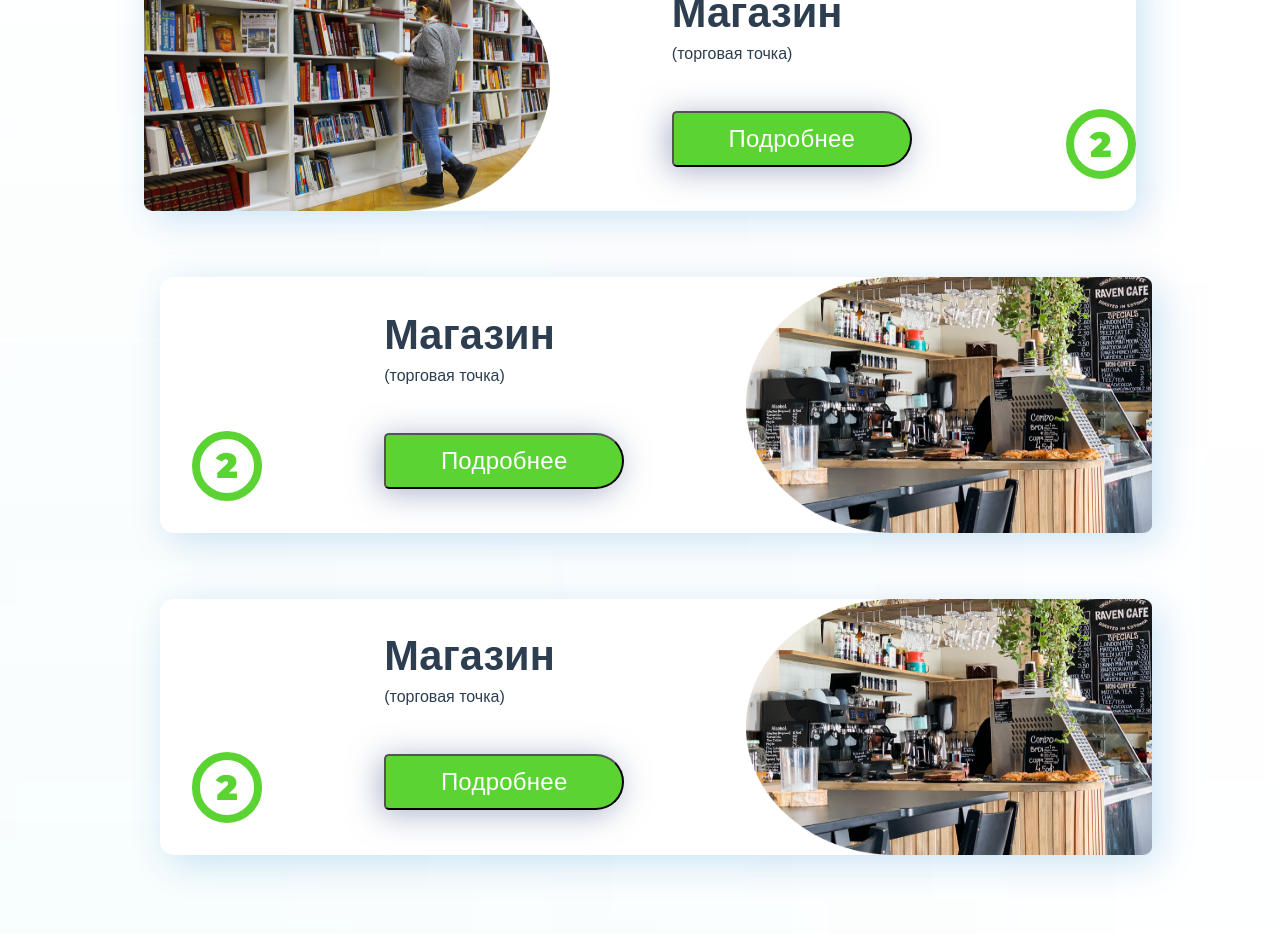
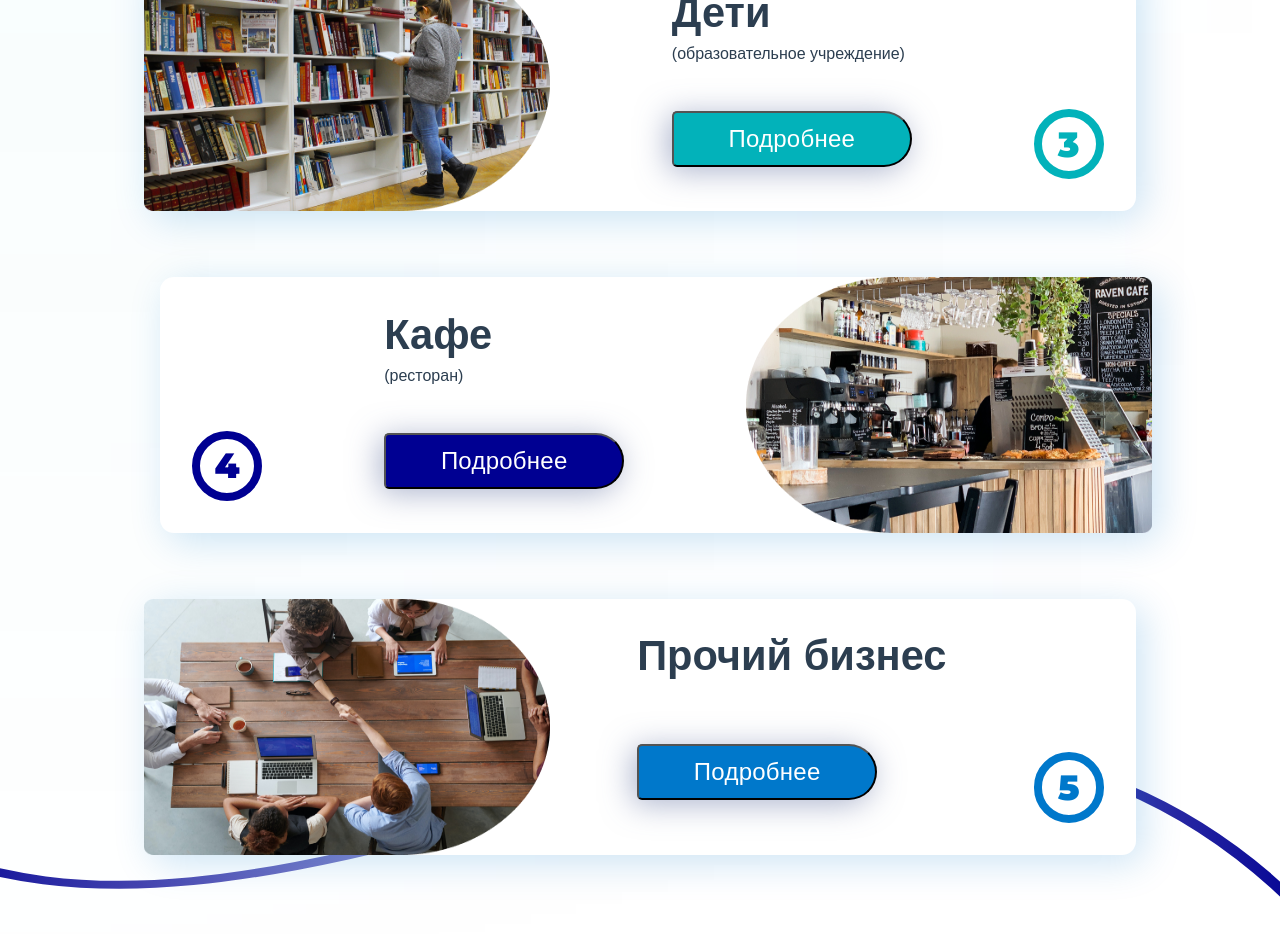
Before and after one commit to Bexram/vsk-iid, a Vue app: page / in a window 1280 px wide. Shown: the part 4080-5014 px from the top of the page. Built offline with nearby package versions, Linux system fonts and the light colour scheme; a web font is replaced by a local one.

Commit message:
ready desktop

```diff
--- a/src/components/programs.vue
+++ b/src/components/programs.vue
@@ -27,36 +27,35 @@
         <div class="card flex-row">
             <img :src="require('/src/assets/Intersect-2.png')">
             <div class="flex-column info">
-                <h3>Магазин</h3>
-                <span>(торговая точка)</span>
-                <button style="background-color: #5bd333" class="more">Подробнее</button>
+                <h3>Дети</h3>
+                <span>(образовательное учреждение)</span>
+                <button style="background-color: #02B2BA" class="more">Подробнее</button>
             </div>
             <div class="flex-column" style="justify-content: flex-end">
-                <div style="border-color: #5bd333" class="circle reverse flex-column"><span style="color: #5bd333" class="number">2</span></div>
+                <div style="border-color: #02B2BA" class="circle flex-column"><span style="color: #02B2BA" class="number">3</span></div>
             </div>
         </div>
 
         <div class="card flex-row reverse">
             <img :src="require('/src/assets/Intersect-3.png')">
             <div class="flex-column info">
-                <h3>Магазин</h3>
-                <span>(торговая точка)</span>
-                <button style="background-color: #5bd333" class="more">Подробнее</button>
+                <h3>Кафе</h3>
+                <span>(ресторан)</span>
+                <button style="background-color: #000092" class="more">Подробнее</button>
             </div>
             <div class="flex-column" style="justify-content: flex-end">
-                <div style="border-color: #5bd333" class="circle reverse flex-column"><span style="color: #5bd333" class="number">2</span></div>
+                <div style="border-color: #000092" class="circle reverse flex-column"><span style="color: #000092" class="number">4</span></div>
             </div>
         </div>
 
-        <div class="card flex-row reverse">
-            <img :src="require('/src/assets/Intersect-3.png')">
+        <div class="card flex-row">
+            <img :src="require('/src/assets/Intersect-4.png')">
             <div class="flex-column info">
-                <h3>Магазин</h3>
-                <span>(торговая точка)</span>
-                <button style="background-color: #5bd333" class="more">Подробнее</button>
+                <h3>Прочий бизнес</h3>
+                <button style="background-color: #0078CB; margin-top: 3.5rem;" class="more">Подробнее</button>
             </div>
             <div class="flex-column" style="justify-content: flex-end">
-                <div style="border-color: #5bd333" class="circle reverse flex-column"><span style="color: #5bd333" class="number">2</span></div>
+                <div style="border-color: #0078CB" class="circle flex-column"><span style="color: #0078CB" class="number">5</span></div>
             </div>
         </div>
 
@@ -72,6 +71,19 @@
                 </defs>
             </svg>
             <div class="elipce"></div>
+        </div>
+
+        <div class="container" style="top: 280rem">
+            <svg class="line" viewBox="0 0 100 100" preserveAspectRatio="none" xmlns="http://www.w3.org/2000/svg">
+                <path class="polyline" style="stroke: url(#Gradient3);" d="M0,55 C 30,80, 70,10  100 65"/>
+                <defs>
+                    <linearGradient id="Gradient3">
+                        <stop offset="0%" stop-color="#000092"/>
+                        <stop offset="50%" stop-color="#000092" stop-opacity="0.21"/>
+                        <stop offset="100%" stop-color="#000092"/>
+                    </linearGradient>
+                </defs>
+            </svg>
         </div>
 
     </div>
@@ -159,8 +171,8 @@
         position: absolute;
         width: 25rem;
         height: 25rem;
-        top: 100rem;
-        left: 0rem;
+        top: 20rem;
+        left: -5rem;
         background: rgba(2, 178, 186, 0.34);
         filter: blur(28rem);
     }
```
